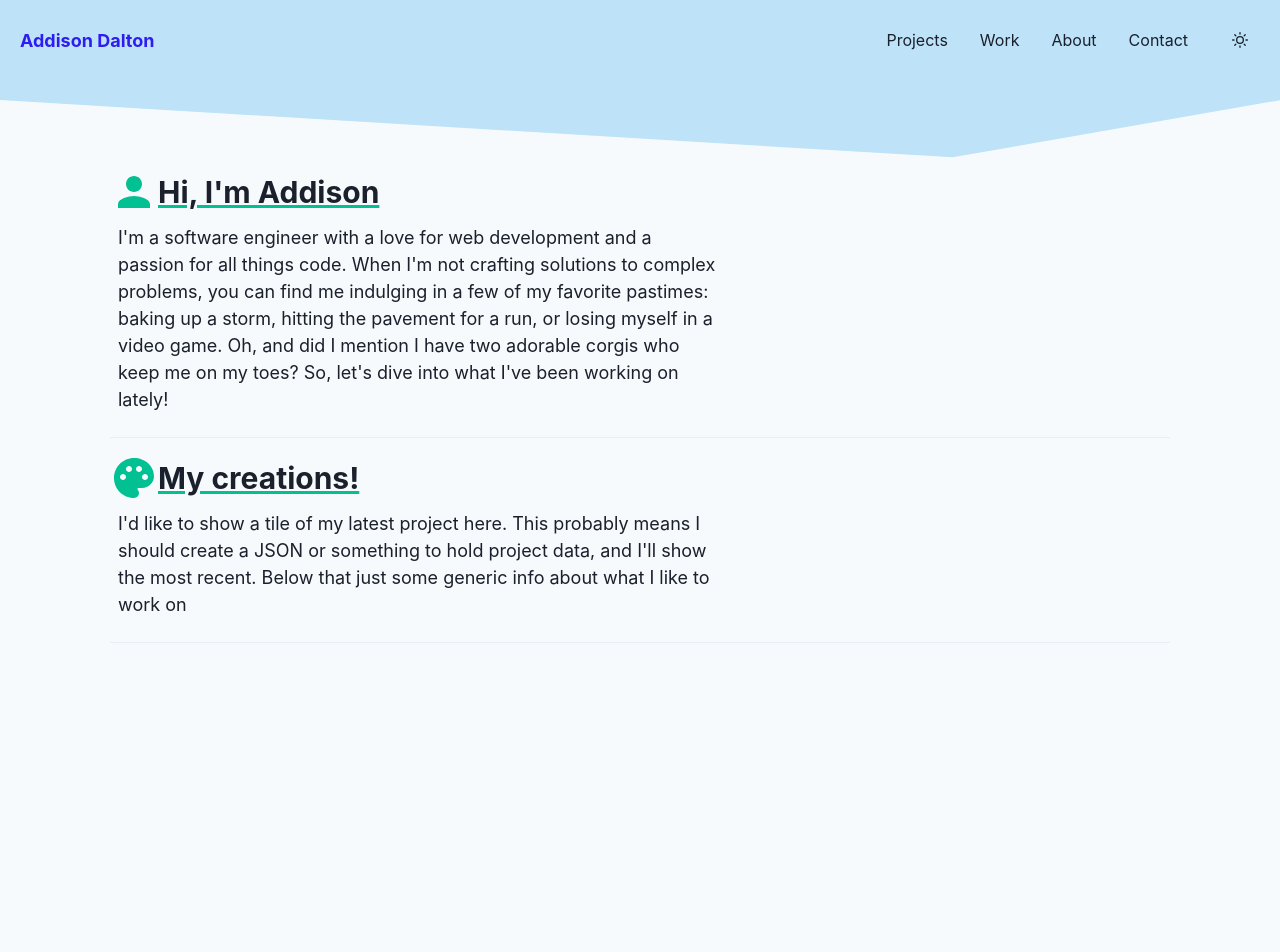
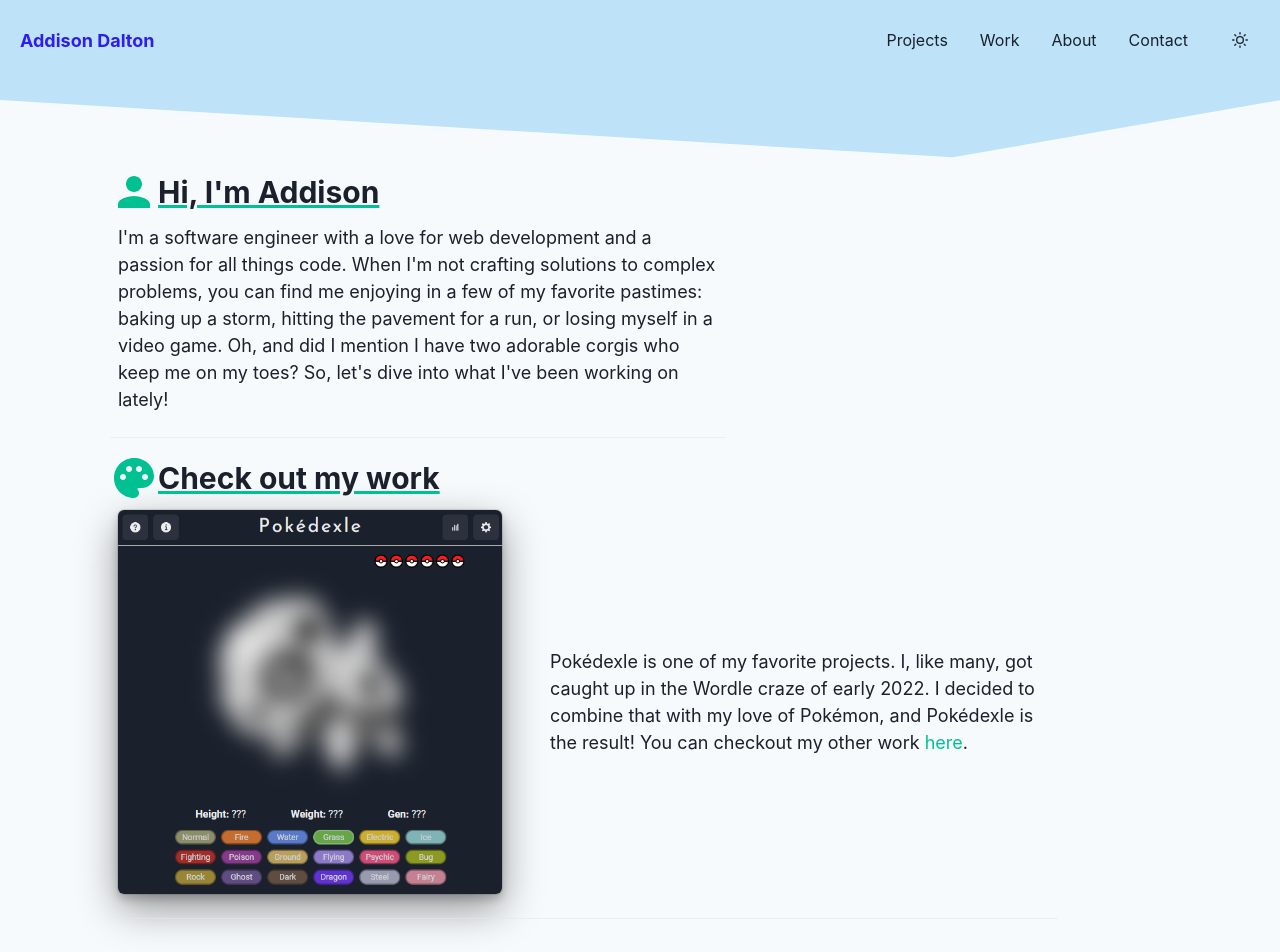
Before and after one commit to Addison-Dalton/personal-portfolio, a React (Vite) app: page / in a window 1280 px wide. Shown: the top 952 px of the page. Before the commit the page ends 800 px from the top, so only its background shows below. Built offline with nearby package versions, Linux system fonts and the light colour scheme.

Commit message:
added feature projects section to landing

```diff
--- a/src/scenes/landing/landing.tsx
+++ b/src/scenes/landing/landing.tsx
@@ -1,12 +1,13 @@
-import { Text } from '@chakra-ui/react';
-import { MdPerson, MdPalette } from 'react-icons/md';
-import { GiPalette } from 'react-icons/gi';
+import { Text, Flex } from '@chakra-ui/react';
+import { MdPerson } from 'react-icons/md';
+
 import Section from 'components/section';
+import LandingProjects from './sections/projects';
 const Landing = () => {
   const introText =
-    "I'm a software engineer with a love for web development and a passion for all things code. When I'm not crafting solutions to complex problems, you can find me indulging in a few of my favorite pastimes: baking up a storm, hitting the pavement for a run, or losing myself in a video game. Oh, and did I mention I have two adorable corgis who keep me on my toes? So, let's dive into what I've been working on lately!";
+    "I'm a software engineer with a love for web development and a passion for all things code. When I'm not crafting solutions to complex problems, you can find me enjoying in a few of my favorite pastimes: baking up a storm, hitting the pavement for a run, or losing myself in a video game. Oh, and did I mention I have two adorable corgis who keep me on my toes? So, let's dive into what I've been working on lately!";
   return (
-    <>
+    <Flex direction="column" alignItems={{ base: 'center', md: 'start' }}>
       {/* Intro */}
       <Section
         title="Hi, I'm Addison"
@@ -19,19 +20,8 @@
         </Text>
       </Section>
       {/* Projects */}
-      <Section
-        title="My creations!"
-        variant="link"
-        href="/projects"
-        icon={MdPalette}
-      >
-        <Text fontSize="lg" maxWidth="600px">
-          {
-            "I'd like to show a tile of my latest project here. This probably means I should create a JSON or something to hold project data, and I'll show the most recent. Below that just some generic info about what I like to work on"
-          }
-        </Text>
-      </Section>
-    </>
+      <LandingProjects />
+    </Flex>
   );
 };
 export default Landing;
--- /dev/null
+++ b/src/scenes/landing/sections/projects.tsx
@@ -0,0 +1,122 @@
+import { Text, Flex, Box, Image, Link, Icon } from '@chakra-ui/react';
+import { ExternalLinkIcon } from '@chakra-ui/icons';
+import styled from '@emotion/styled';
+import { Link as RRLink } from 'react-router-dom';
+import { MdPalette } from 'react-icons/md';
+import { FaGithub } from 'react-icons/fa';
+
+import { useColor } from 'utils/hooks';
+import Section from 'components/section';
+import IconLink from 'components/icon-link';
+
+const ImageContainer = styled(Box)`
+  position: relative;
+  overflow: hidden;
+  transition: border 0.2s ease-in;
+
+  &:hover .image-overlay {
+    display: block;
+    opacity: 1;
+  }
+`;
+
+const LandingProjects = () => {
+  const {
+    colors: [primaryBgColor, secondaryColor]
+  } = useColor(['primaryBg', 'secondary']);
+
+  return (
+    <Section
+      title="Check out my work"
+      variant="link"
+      href="/projects"
+      icon={MdPalette}
+    >
+      <Flex
+        justifyContent={['center', '']}
+        alignItems={['', 'center']}
+        gap={12}
+        wrap="wrap"
+      >
+        {/* TODO - extract image stuff to component */}
+        <Box rounded="md" boxShadow="dark-lg">
+          <ImageContainer
+            roundedTop="md"
+            roundedBottom={{ base: '', lg: 'md' }}
+            boxSize={['xs', 'sm']}
+          >
+            <Box
+              position="absolute"
+              top={0}
+              left={0}
+              width="100%"
+              height="100%"
+              className="image-overlay"
+              backgroundColor="rgba(44, 194, 159, 0.5)"
+              opacity={0}
+              transition="opacity 0.2s linear"
+            >
+              <Flex
+                justifyContent="space-between"
+                alignItems="center"
+                maxWidth="40%"
+                height="100%"
+                margin="auto"
+              >
+                <IconLink
+                  icon={FaGithub}
+                  href="https://github.com/Addison-Dalton/pokedexle"
+                  fontSize="6xl"
+                  isExternal
+                />
+                <IconLink
+                  icon={ExternalLinkIcon}
+                  href="https://pokedexle.app"
+                  fontSize="6xl"
+                  isExternal
+                />
+              </Flex>
+            </Box>
+            <Image src="/pokedexle.png" alt="Pokedexle" />
+          </ImageContainer>
+          <Box
+            display={{ base: 'flex', lg: 'none' }}
+            justifyContent="center"
+            gap={10}
+            roundedBottom="md"
+            width="100%"
+            padding={1}
+            paddingTop={2}
+            backgroundColor={primaryBgColor}
+          >
+            {/* TODO - link color against background not great in light mode */}
+            <IconLink
+              icon={FaGithub}
+              href="https://github.com/Addison-Dalton/pokedexle"
+              fontSize="3xl"
+              isExternal
+            />
+            <IconLink
+              icon={ExternalLinkIcon}
+              href="https://pokedexle.app"
+              fontSize="3xl"
+              isExternal
+            />
+          </Box>
+        </Box>
+        <Text fontSize="lg" minWidth="300px" maxWidth="500px" flex={1}>
+          {
+            'Pokédexle is one of my favorite projects. I, like many, got caught up in the Wordle craze of early 2022. I decided to combine that with my love of Pokémon, and Pokédexle is the result! You can checkout my other work '
+          }
+          {/* TODO - on light mode, this text is too light (may need to be darker) */}
+          <Link as={RRLink} to="/projects" color={secondaryColor}>
+            {'here'}
+          </Link>
+          {'.'}
+        </Text>
+      </Flex>
+    </Section>
+  );
+};
+
+export default LandingProjects;
```
Also changed, not shown: public/pokedexle.png (added).
